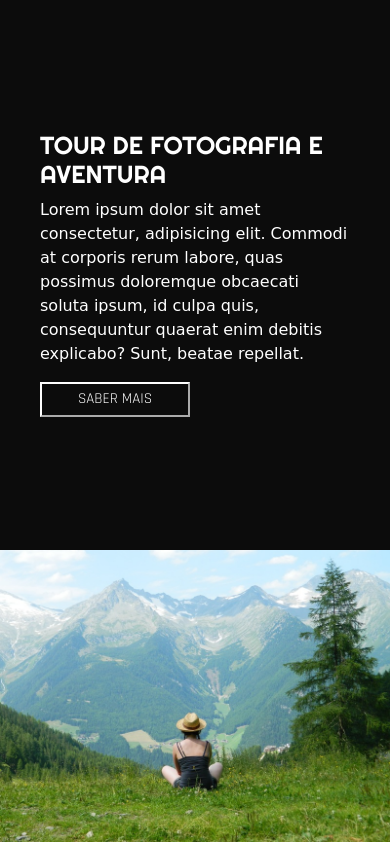
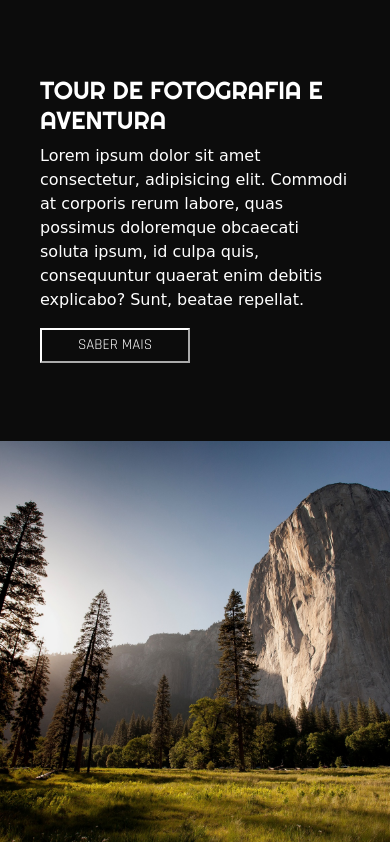
Before and after one commit to ramonbarbos/Portfolio_Pedro, a plain HTML site: page index.html in a window 390 px wide. Shown: the part 846-1688 px from the top of the page. Drawn offline with nearby package versions, Linux system fonts and the light colour scheme; a web font is replaced by a local one.

Commit message:
ajuste responsivo

```diff
--- a/estilos.css
+++ b/estilos.css
@@ -14,7 +14,7 @@ body{
 header{
     width: 100vw;
     height: 100vh;
-    background-image: url(img/landscape-tree-nature-forest-rock-wilderness-5577-pxhere.com.jpg);
+    background-image: url(img/DSC_1797.jpg);
     background-position: center;
     background-size: cover;
 }
@@ -134,38 +134,47 @@ section input[type=button]:hover{
 .image{
     display: flex;
     width: 50%;
+    background-image: url(img/landscape-tree-nature-forest-rock-wilderness-5577-pxhere.com.jpg);
+    background-repeat: no-repeat;
+    background-size: cover;
 
 }
-.image img{
-    width: 100vw;
-    height: 100%
-}
-
-@media  (max-width: 750px) {
 
 
+@media  (max-width: 1300px) {
 
 
     .port-content{
         display: flex;
+        height: 80vh;
+        width: 100vw;
+    }
+    .texto{
+        padding: 100px;
+        width: 50%;
+    }
+
+
+}
+
+
+@media  (max-width: 1000px) {
+
+    .port-content{
+        display: flex;
         flex-direction: column;
+        height: 110vh;
     }
     .texto{
         padding: 40px;
-
+        width: 100%;
     }
     .image{
         width: 100%;
+        height: 100%;
+        background-position: center;
+    }
 
-    }
-    .image img{
-        width: 100vw;
-        height: 100%;
-
-    }
-    .texto{
-        width: 100%;
-    }
 }
 
 @media  (max-width: 450px) {
@@ -184,17 +193,12 @@ section input[type=button]:hover{
     }
     .texto{
         padding: 40px;
-        width: 100vw;
+        width: 100%;
         height: 100vh;
     }
     .image{
         width: 100%;
+        height: 100%;
     }
-    .image img{
-        width: 100vw;
 
-    }
-    .texto{
-        width: 100%;
-    }
 }
--- a/index.html
+++ b/index.html
@@ -67,7 +67,7 @@
             </div>
 
             <div class="image">
-              <img src="img/nature-wilderness-walking-mountain-girl-hiking-651535-pxhere.com (1).jpg" alt="">
+
             </div>
           </div>
 
```
Also changed, not shown: img/DSC_1521.jpg (added), 1 other file.
